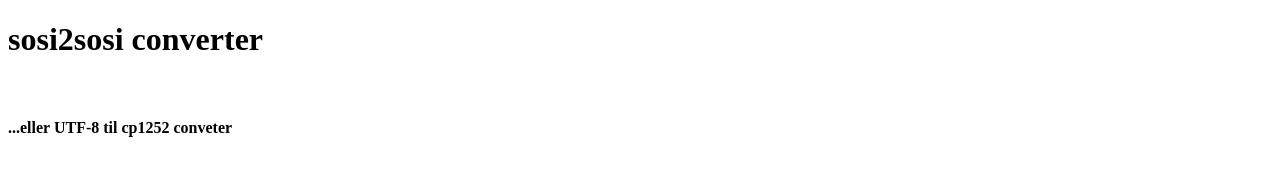
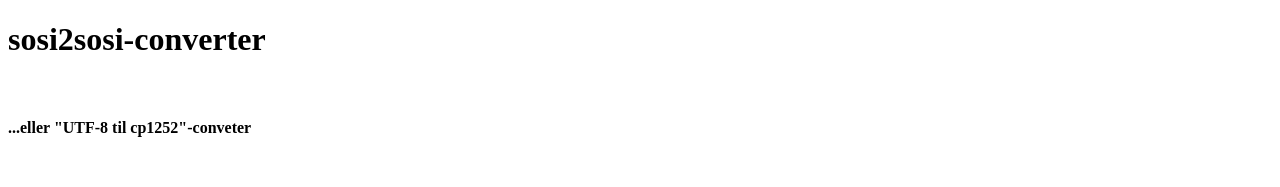
Before and after one commit to ajaad/sosi2sosi, a plain HTML site: page index.html in a window 1280 px wide. Shown: the top 187 px of the page. Drawn offline with Linux system fonts and the light colour scheme.

Commit message:
Update index.html

```diff
--- a/index.html
+++ b/index.html
@@ -10,10 +10,10 @@
 </head>
 
 <body>
-	<h1> sosi2sosi converter </h1>
+	<h1> sosi2sosi-converter </h1>
 
 	<br>
-	<h4>...eller UTF-8 til cp1252 conveter</h4>
+	<h4>...eller "UTF-8 til cp1252"-conveter</h4>
 
 	<br><br>
 	<a href="https://en.wikipedia.org/wiki/SOSI">SOSI</a> er en forkortelse for "Samordnet Opplegg for Stedfestet Informasjon" og er navnet på
```
